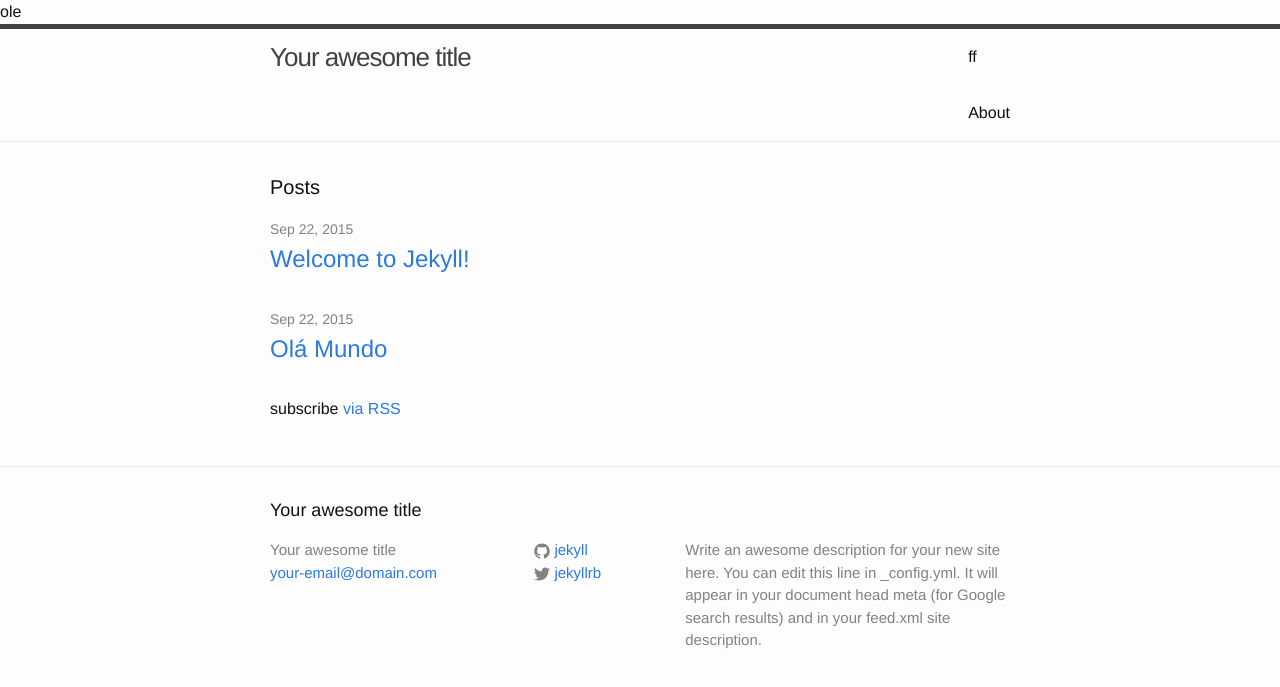
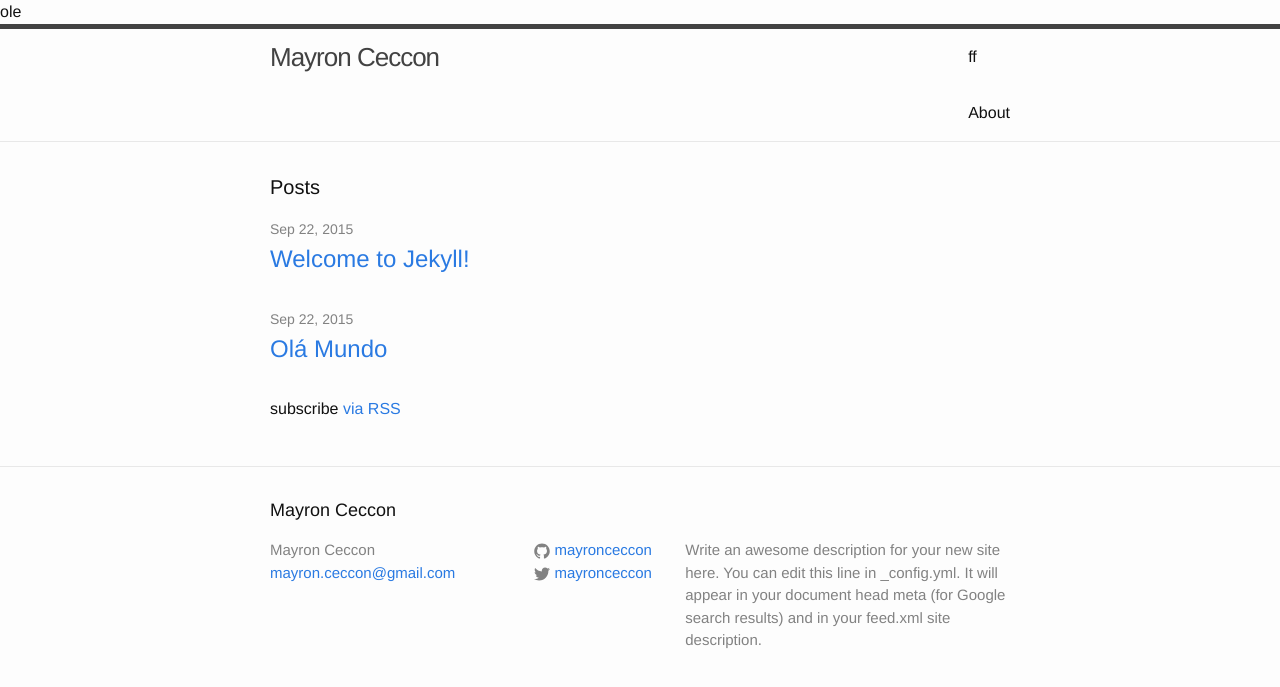
Before and after one commit to mayronceccon/mayronceccon.github.io, a Jekyll site: the page built from index.html, in a window 1280 px wide. Shown: the top 687 px of the page. Built offline with Jekyll 4.4.1, drawn with Linux system fonts in a browser that asks for light colours.

Commit message:
ajustes config

```diff
--- a/_config.yml
+++ b/_config.yml
@@ -1,14 +1,14 @@
 # Site settings
-title: Your awesome title
-email: your-email@domain.com
+title: Mayron Ceccon
+email: mayron.ceccon@gmail.com
 description: > # this means to ignore newlines until "baseurl:"
   Write an awesome description for your new site here. You can edit this
   line in _config.yml. It will appear in your document head meta (for
   Google search results) and in your feed.xml site description.
 baseurl: "" # the subpath of your site, e.g. /blog/
-url: "http://yourdomain.com" # the base hostname & protocol for your site
-twitter_username: jekyllrb
-github_username:  jekyll
+url: "http://http://mayronceccon.github.io" # the base hostname & protocol for your site
+twitter_username: mayronceccon
+github_username:  mayronceccon
 
 # Build settings
 markdown: kramdown
```
